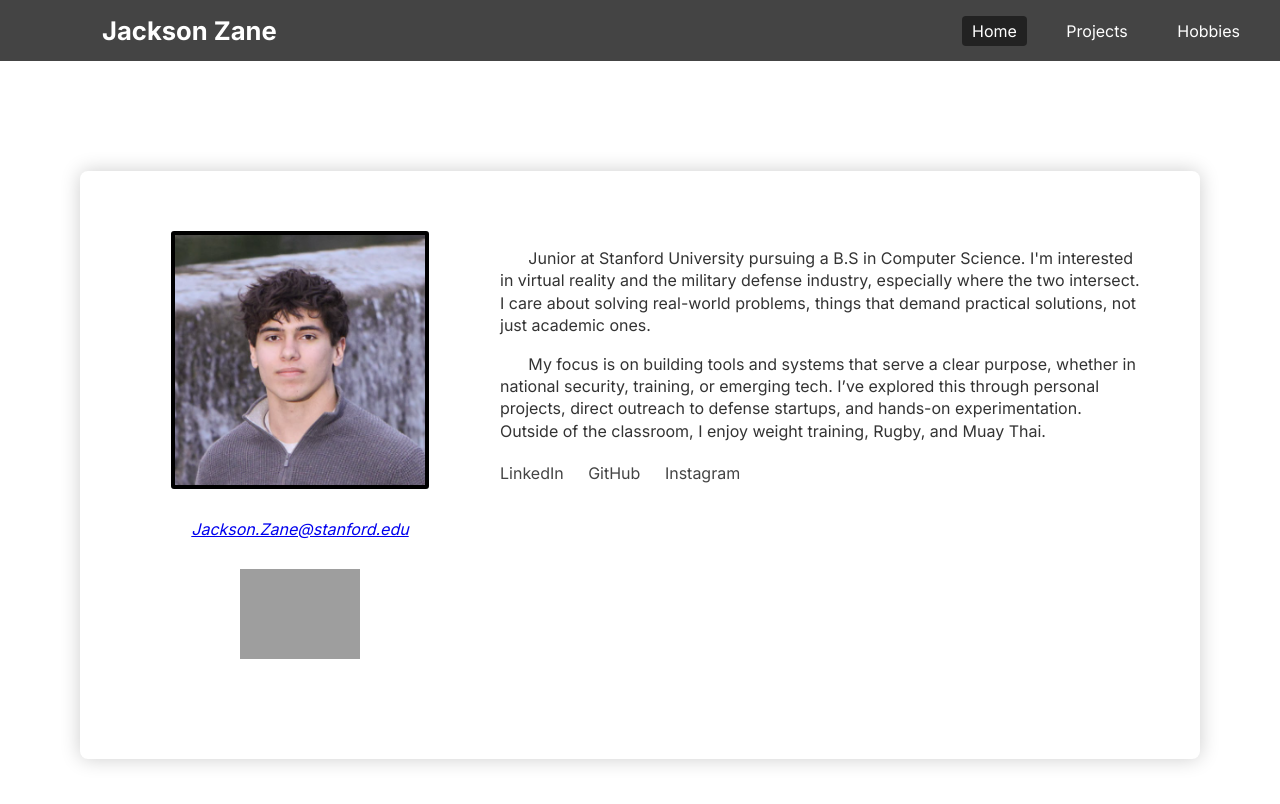
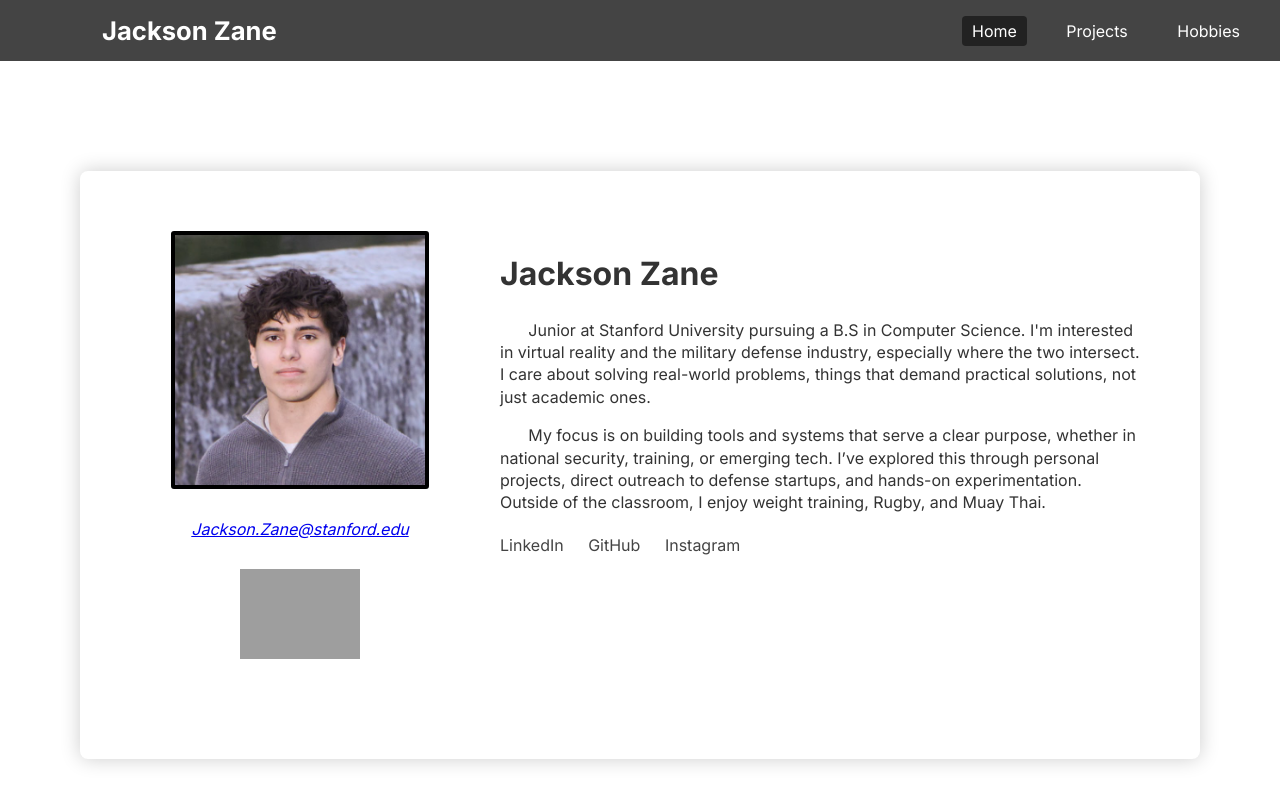
Before and after one commit to jzane1/jack-website, a plain HTML site: page index.html in a window 1280 px wide. Drawn offline with Linux system fonts and the light colour scheme; grey boxes are pictures that could not be loaded.

Commit message:
Update index.html

```diff
--- a/index.html
+++ b/index.html
@@ -131,6 +131,7 @@
         </div>
 
         <div class="right-column">
+          <h1 class="name-header">Jackson Zane</h1>
           <p style="text-indent: 0.75cm;">  Junior at Stanford University pursuing a B.S in Computer Science. I'm interested in virtual reality and the military defense industry, especially where the two intersect. I care about solving real-world problems, things that demand practical solutions, not just academic ones.</p>
           <p style="text-indent: 0.75cm;">  My focus is on building tools and systems that serve a clear purpose, whether in national security, training, or emerging tech. I’ve explored this through personal projects, direct outreach to defense startups, and hands-on experimentation. Outside of the classroom, I enjoy weight training, Rugby, and Muay Thai.</p>
           <div class="social-links">
```
